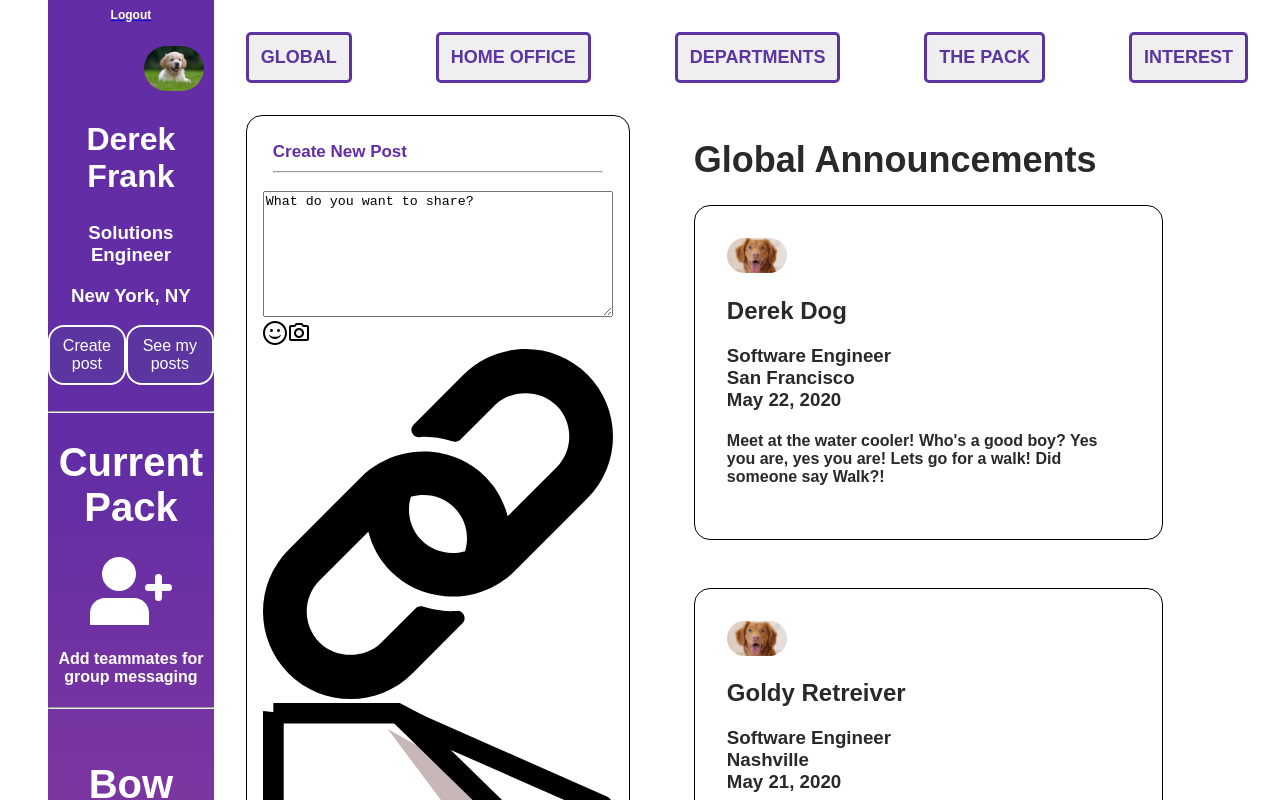
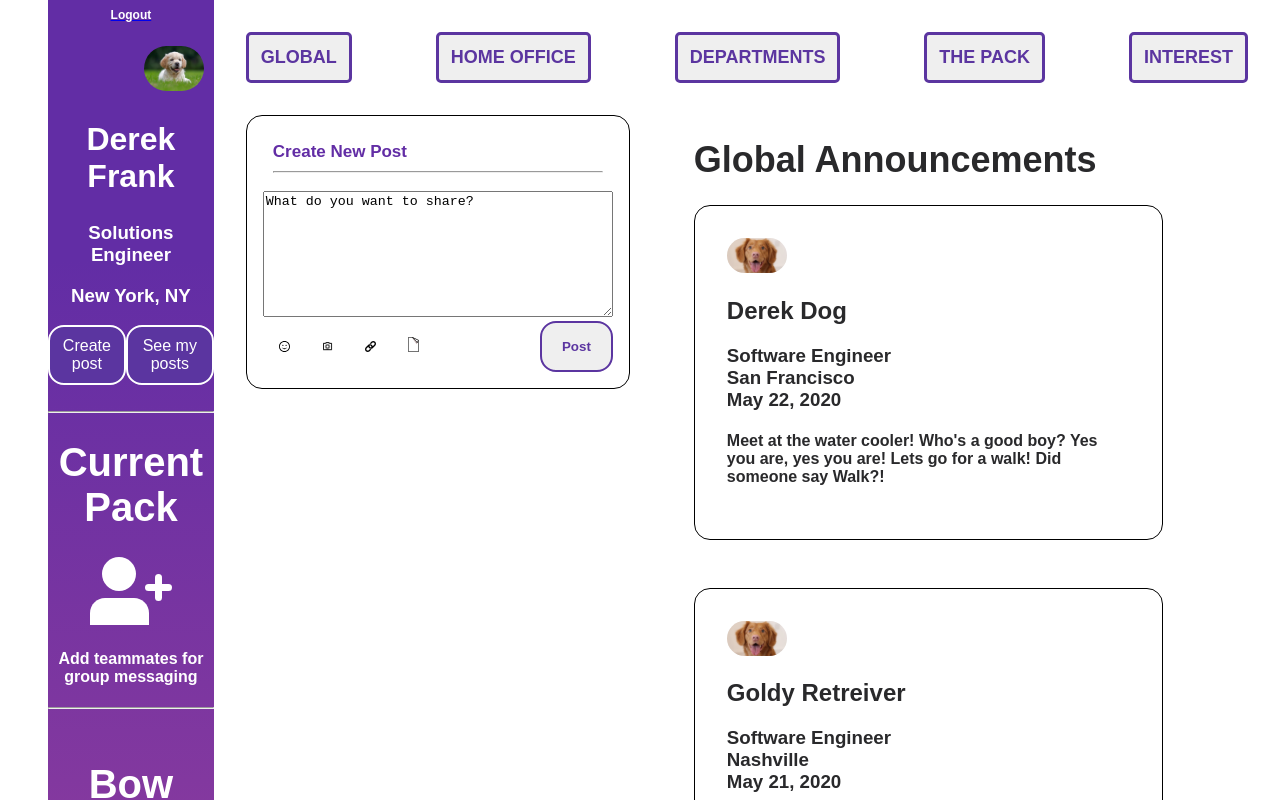
Before and after one commit to SArliss/fire-hydrant, a React (Create React App) app in the folder client/: page /user in a window 1280 px wide. Shown: the top 800 px of the page. Built offline with nearby package versions, Linux system fonts and the light colour scheme; a web font is replaced by a local one.

Commit message:
more icon work

```diff
--- a/client/src/App.css
+++ b/client/src/App.css
@@ -256,7 +256,7 @@ p {
   width:20%;
   margin-left: 3rem;
   background: rgb(99,44,166);
-  background: linear-gradient(180deg, rgba(98,45,165,1) 35%, rgba(162,67,153,1) 100%);
+  background: linear-gradient(180deg, rgba(98,45,165,1) 20%, rgba(162,67,153,1) 100%);
   color: white;
 }
 
@@ -280,6 +280,29 @@ p {
 }
 
 
+/*User Feed */
+
+.feed-bottom {
+display: flex;
+flex-direction: row;
+
+
+}
+
+.feed-icons img {
+width: 4%;
+margin: 1rem;
+}
+
+.form-button {
+border-radius: 1rem;
+padding-left: 20px;
+padding-right: 20px;
+font-weight: 700;
+
+}
+
+
 /* Nav bar  */
 .navbar{
   display: flex;
@@ -299,6 +322,7 @@ p {
   margin: 2rem;
   color:white;
   background-color: #5B35A0;
+  background: linear-gradient(90deg, rgba(98,45,165,1) 5%, rgba(162,67,153,1) 100%);
 }
 
 /* User Feed */
--- a/client/src/components/FeedForm.js
+++ b/client/src/components/FeedForm.js
@@ -36,7 +36,10 @@ export default class FeedForm extends Component {
       What do you want to share?
 </textarea>
 </div>
-      <div className="icons">
+
+  <div className="feed-bottom">
+
+      <div className="feed-icons">
       <img src={Face} alt="Face"></img>
       <img src={Camera} alt="Camera"></img>
       <img src={Link} alt="Link"></img>
@@ -44,7 +47,10 @@ export default class FeedForm extends Component {
 
 
       </div>
-      <input className="form-button" type="submit" value="Post" marginRight="-2rem" />
+      <input className="form-button" type="submit" value="Post" />
+
+      </div>
+
     </form>
     </div>
 
```
